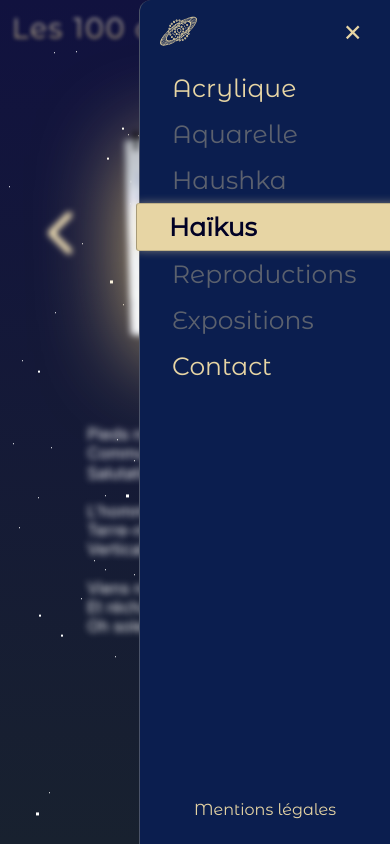
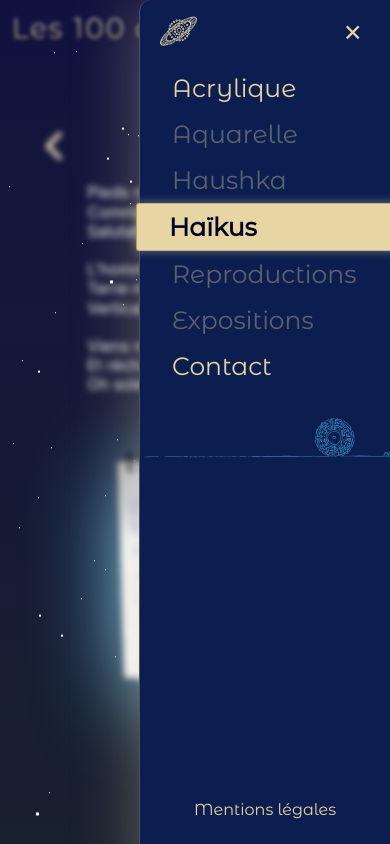
Before and after one commit to baku67/les100ciels-js-, a website: page haikus.html in a window 390 px wide. Both pictures are taken after a click on the link 356 px from the left and 28 px from the top of the page. Shown: the top 844 px of the page. Drawn offline with nearby package versions, Linux system fonts and the light colour scheme.

Commit message:
SVG burger (changer?) + fix burgerAnim /haikus + colum-Reverse haikus

```diff
--- a/haikus.html
+++ b/haikus.html
@@ -5,6 +5,8 @@
         <link rel="icon" type="image/x-icon" href="/favicon1.ico">
         <link rel='stylesheet' href='style.css'>
         <link rel='stylesheet' href='phone.css'>
+
+        <meta charset="UTF-8">
 
         <link rel='stylesheet' href='styleSass.css'>
         <link rel='stylesheet' href='styleSass2k.css'>
@@ -1033,6 +1035,13 @@
               <li><a href="contact.php">Contact</a></li>
             </ul>
 
+
+            <!-- (TODO: changer SVG burger: -->
+            <object type="image/svg+xml" data="burgerDrawing.svg" width="260" height="auto" class="svgBurgerObj">
+                Your browser does not support SVG
+            </object>
+
+
             <div class="mentionsLegalesDiv">
                 <a href="mentionsLegales.html">Mentions l&eacute;gales</a>
             </div>
@@ -1092,6 +1101,15 @@
 
                         <img id="haikuImg" class="haikusContentImg" src="haiku1.png" alt="haiku 1 block-notes">
 
+
+
+                    </div>
+
+                    <div class="haikusContentDescriptionDiv">
+
+
+
+                        <div class="haikuTitleNav-mobile">
                             <!-- Previous Haiku Mobile chevron -->
                             <div id="previousHaikuDivMobile" class="isMobile">
                                 <i class="fa-solid fa-chevron-left"></i>
@@ -1101,10 +1119,12 @@
                                 <i class="fa-solid fa-chevron-right"></i>
                             </div>
 
+                            <!-- Title Haiku -->
+                            <h3 id="haikuTitle">
+                                Titre Haiku 1
+                            </h3>
                         </div>
 
-                    <div class="haikusContentDescriptionDiv">
-                        <h3 id="haikuTitle">Titre Haiku 1</h3>
                         <p id="haikuContent">
                             Pieds nus dans l'herbe,
                             <br>
@@ -1366,7 +1386,7 @@
                     // pas opti :
                     document.getElementById("titlesDiv").style.filter = "blur(2px)";
                     document.getElementById("main").style.filter = "blur(3px)";
-                    document.getElementById("svgArbre").style.filter = "blur(2px)";
+                    // document.getElementById("svgArbre").style.filter = "blur(2px)";
                 }
 
                 function closeNav() {
@@ -1374,7 +1394,7 @@
 
                     document.getElementById("titlesDiv").style.filter = "blur(0px)";
                     document.getElementById("main").style.filter = "blur(0px)";
-                    document.getElementById("svgArbre").style.filter = "blur(0px)";
+                    // document.getElementById("svgArbre").style.filter = "blur(0px)";
 
                     sidenav.classList.add('closeBurgerColorAnimated');
                     setTimeout(function() {
--- a/phone.css
+++ b/phone.css
@@ -81,7 +81,7 @@
 
     #nextHaikuDivMobile {
         position: absolute;
-        font-size: 3em;
+        font-size: 2em;
         color: #ffecbc;
         right: auto;
         top: 50%;
@@ -91,7 +91,7 @@
 
     #previousHaikuDivMobile {
         position: absolute;
-        font-size: 3em;
+        font-size: 2em;
         color: #ffecbc;
         left: auto;
         top: 50%;
@@ -190,7 +190,7 @@
         border-radius: 6px;
 
         border: 1px solid #e8ca7d21;
-        background-color: #e8ca7d0d;
+        background-color: #e8ca7d1c;
     }
 
 
@@ -387,14 +387,19 @@
     .haikusContentContainer {
         padding: 0;
 
-        flex-direction: column;
-        gap: 10px;
+        flex-direction: column-reverse;
+        gap: 25px;
         width: 100%;
+    }
+
+    .haikuTitleNav-mobile {
+        position: relative;
     }
 
 
     .haikusContentImg {
-        height: 27vh;
+        /* height: 27vh; */
+        height: 30vh;
     }
 
     .haikusContentDescriptionDiv {
--- a/style.css
+++ b/style.css
@@ -959,6 +959,7 @@ body {
   .haikuNbr {
     /* color: white; */
     margin-right: 5px;
+    color: #7bd9ff;
   }
 
   .haikuTitleText {
@@ -979,6 +980,16 @@ body {
   }
   .svgArbreGroup-rubrique2 {
     transform: translate(0px, 1076px) scale(0.1, -0.1) !important;
+  }
+
+
+  .svgBurgerObj {
+    /* position: absolute;
+    bottom: 125px; */
+
+    position: relative;
+    top: 25px;
+    opacity: 0.7;
   }
 
 
@@ -1557,6 +1568,7 @@ body {
   /* Active class */
   .sidenav.active {
     border-left: 1px solid #e7d5a44a;
+    box-shadow: 0px 0px 65px #e7d5a457;
     right: 0;
     animation: navBurgerColorAnim 0.5s 0s ease forwards;
   }
@@ -1634,7 +1646,7 @@ body {
 
   #nextHaikuDivDesktop {
       position: absolute;
-      font-size: 3em;
+      font-size: 4em;
       color: #ffecbc;
       right: 5vw;
       top: 50%;
@@ -1651,7 +1663,7 @@ body {
 
   #previousHaikuDivDesktop {
       position: absolute;
-      font-size: 3em;
+      font-size: 4em;
       color: #ffecbc;
       left: 5vw;
       top: 50%;
@@ -1990,12 +2002,13 @@ body {
 
 
     .haikusContentImg {
-      height: 70vh;
-
-      /* noir: */
-      /* filter: drop-shadow(30px 40px 10px black); */
+      height: 60vh;
+
       /* légendraire doré: */
       filter: drop-shadow(9px 16px 47px #e8ca7d);
+
+      /* Bleu ciel: */
+      filter: drop-shadow(9px 16px 47px #7bd9ff);
     }
 
 
```
Also changed, not shown: peinture.html (+5 -0 lines), burgerDrawing.svg (added), 1 other file. Lines whose indentation alone changed are shown as unchanged.
